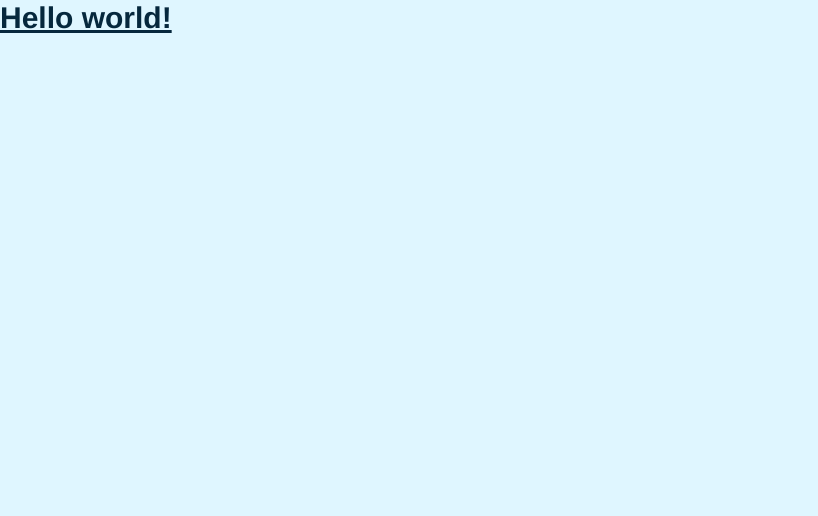
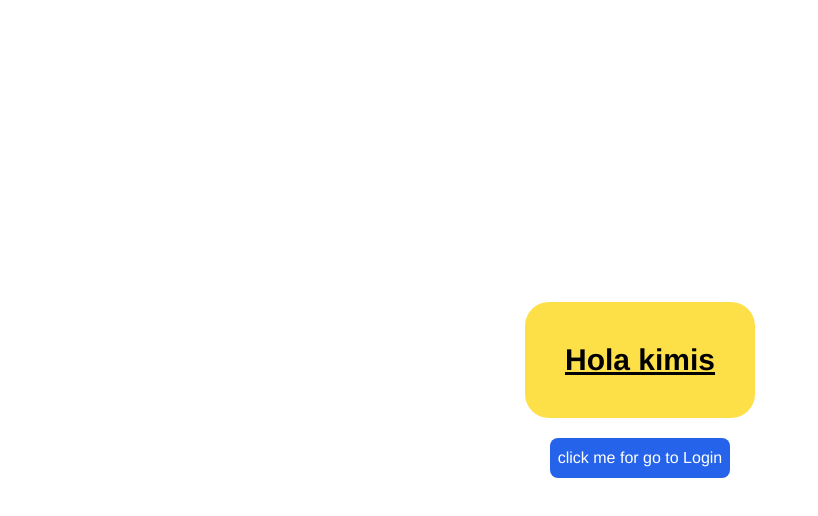
Before and after one commit to JosueG24/SuperGamesFrontend, a Next.js app: page / in a window 1280 px wide. Shown: the top 516 px of the page, without its empty margins (0-818 px from the left). Built offline with nearby package versions, Linux system fonts and the light colour scheme.

Commit message:
Solucionando errores de importacion y codigo de pruebas

```diff
--- a/src/pages/_app.js
+++ b/src/pages/_app.js
@@ -1,4 +1,5 @@
-import '@/styles/globals.css'
+import "../styles/Reset.css"
+import "../styles/globals.css"
 
 export default function App({ Component, pageProps }) {
   return <Component {...pageProps} />
--- a/src/pages/index.js
+++ b/src/pages/index.js
@@ -1,6 +1,5 @@
 import Head from 'next/head'
-import "../styles/Reset.css"
-import "../styles/globals.css"
+import Link from 'next/link'
 
 export default function Home() {
   return (
@@ -11,10 +10,13 @@ export default function Home() {
         <meta name="viewport" content="width=device-width, initial-scale=1" />
         <link rel="icon" href="/favicon.ico" />
       </Head>
-      <main>
-        <h1 className="text-3xl font-bold underline">
-          Hello world!
-        </h1>
+      <main className='flex justify-center items-center h-screen flex-col'>
+        <div className='bg-yellow-300 p-10 rounded-3xl'>
+          <h1 className="text-3xl font-bold underline">Hola kimis</h1>
+        </div>
+        <div className=' m-5 bg-blue-600 p-2 rounded-lg text-white'>
+          <Link href={"/login"}> click me for go to Login</Link>
+        </div>
       </main>
     </>
   )
--- /dev/null
+++ b/src/pages/login/index.js
@@ -0,0 +1,9 @@
+import React from 'react'
+
+export default function index() {
+  return (
+    <div>
+        login
+    </div>
+  )
+}
--- a/src/styles/Reset.css
+++ b/src/styles/Reset.css
@@ -12,8 +12,8 @@
 
 /* Aquí definimos las Custom properties */
 :root{
-    --color-primario         : #06283D;
-    --color-secundario       : #DFF6FF;
+    --color-primario         : #000000;
+    --color-secundario       : #ffffff;
 
     /* Tipografía */
     --tipo-principal   : Helvetica, Arial, sans-serif;
```
